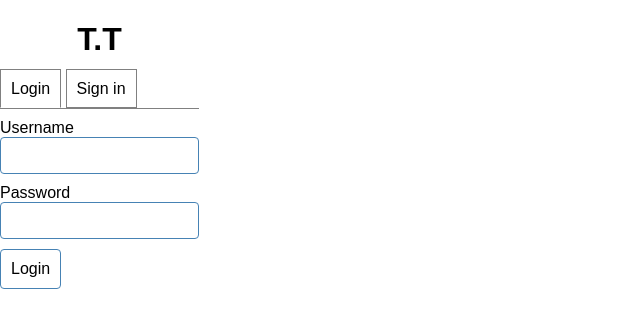
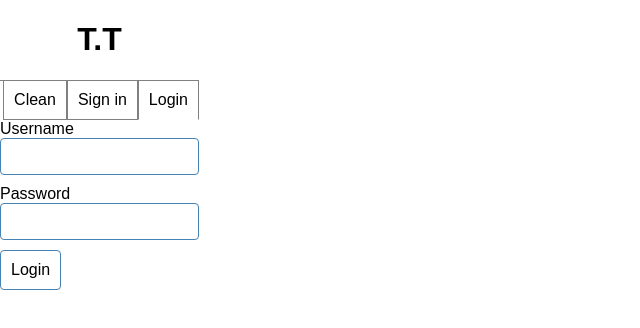
Before and after one commit to ilmoralito/test-demo, a plain HTML site: page login.html in a window 1280 px wide. Shown: the whole page, without its empty margins (0-640 px from the left). Drawn offline with Linux system fonts and the light colour scheme.

Commit message:
Agregar boton clean

```diff
--- a/login.css
+++ b/login.css
@@ -36,7 +36,9 @@ ul {
 ul li {
   border: 1px solid gray;
   cursor: pointer;
-  display: inline;
+  display: flex;
+  flex-direction: column-reverse;
+  float: right;
   padding: 10px;
 }
 
--- a/login.html
+++ b/login.html
@@ -12,6 +12,7 @@
       <ul>
         <li class="active">Login</li>
         <li>Sign in</li>
+        <li>Clean</li>
       </ul>
       <form>
         <div class="form-group">
```
